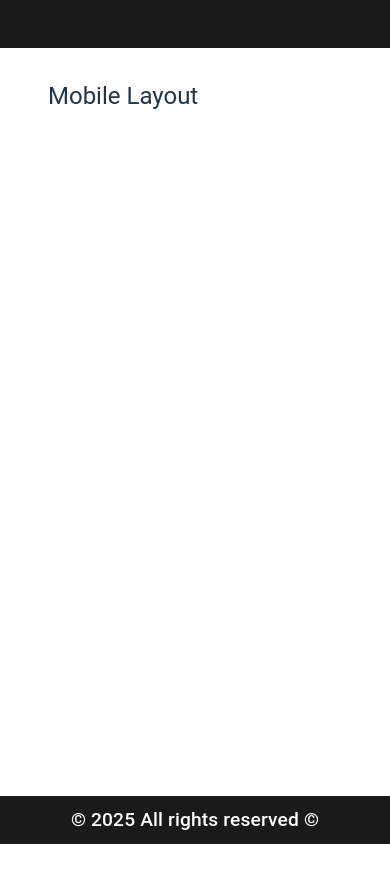
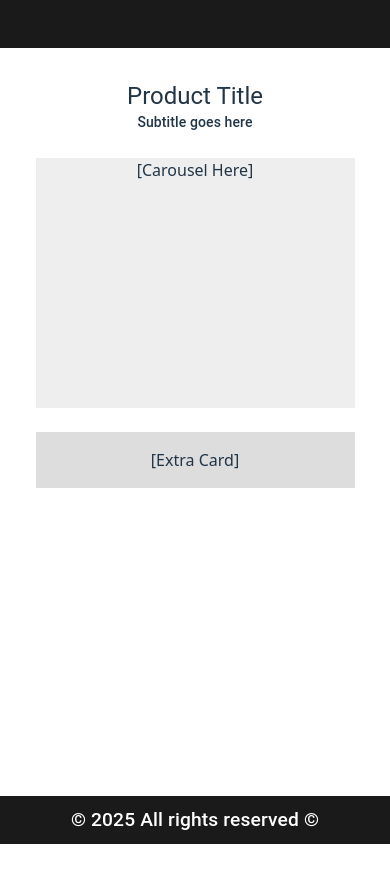
Before and after one commit to Decstro/ReactProductPage-SPA, a React (Vite) app: page / in a window 390 px wide. After the commit the page ends 844 px from the top, so only its background shows below. Built offline with nearby package versions, Linux system fonts and the light colour scheme; some icons are missing.

Commit message:
feat: update layout in App and ProductPage components for improved responsiveness; adjust padding and structure for mobile view

```diff
--- a/src/App.css
+++ b/src/App.css
@@ -11,7 +11,6 @@
 #root {
   max-width: 1280px;
   margin: 0 auto;
-  padding: 2rem;
   text-align: center;
 }
 
@@ -30,6 +29,10 @@ main {
   flex: 1;
   padding-top: max(var(--header-height), var(--header-min-height));
   padding-bottom: max(var(--footer-height), var(--footer-min-height));
+  padding-left: 5vw;
+  padding-right: 5vw;
+  width: 100vw;
+  box-sizing: border-box;
 }
 
 .logo {
--- a/src/App.jsx
+++ b/src/App.jsx
@@ -3,12 +3,16 @@ import Header from './components/Header';
 import ProductPage from './components/ProductPage';
 import Footer from './components/Footer';
 
+import { Box } from '@mui/material';
+
 function App() {
   return (
     <div className="app-container">
       <Header />
-      <main>
-        <ProductPage />
+      <main style={{ display: 'flex', justifyContent: 'center' }}>
+        <Box width="100%" maxWidth="1280px">
+          <ProductPage />
+        </Box>
       </main>
       <Footer />
     </div>
--- a/src/components/ProductPage.jsx
+++ b/src/components/ProductPage.jsx
@@ -44,9 +44,18 @@ function ProductPage() {
   return (
     <Container maxWidth="xl" sx={{ py: 4 }}>
       {isMobile && (
-        <Box>
-          <Typography variant="h5" gutterBottom>Mobile Layout</Typography>
-          {/* Mobile-specific layout goes here */}
+        <Box display="flex" flexDirection="column" gap={3}>
+          {/* Title */}
+          <Box textAlign="center">
+            <Typography variant="h5">Product Title</Typography>
+            <Typography variant="subtitle2">Subtitle goes here</Typography>
+          </Box>
+
+          {/* Carousel */}
+          <Box bgcolor="#eee" height={250}>[Carousel Here]</Box>
+
+          {/* Info + Card */}
+          <Box bgcolor="#ddd" p={2}>[Extra Card]</Box>
         </Box>
       )}
 
```
